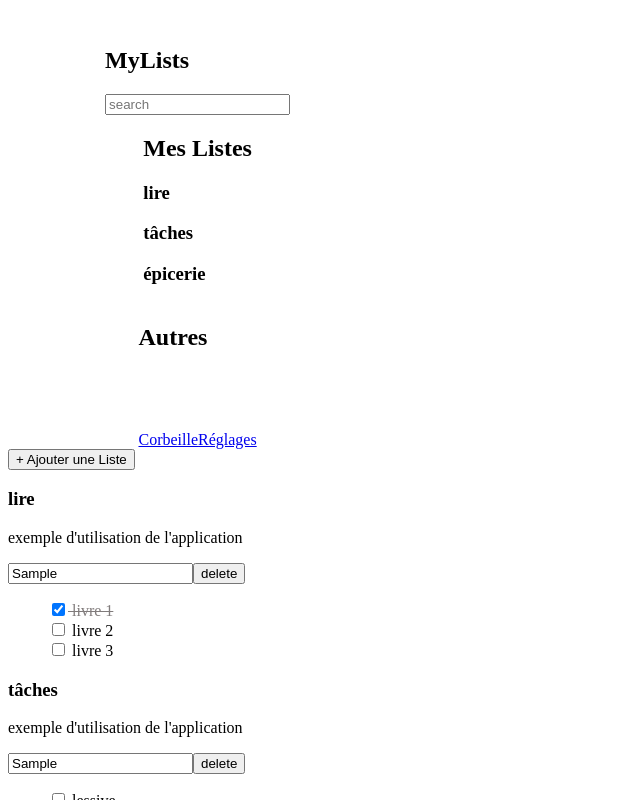
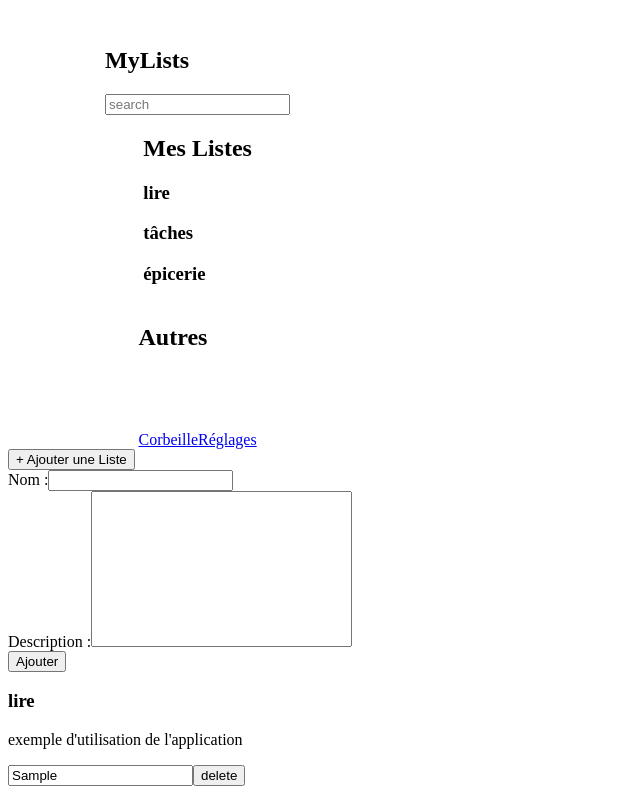
Before and after one commit to WilliamCaouette/tp2_caouettew_devweb, a Vue app: page /#/ in a window 1280 px wide. Both pictures are taken after typing "Sample", "Sample", "Sample" into the empty fields and a click on the button "+ Ajouter une Liste". Shown: the top 800 px of the page, without its empty margins (0-640 px from the left). Built offline with nearby package versions, Linux system fonts and the light colour scheme.

Commit message:
logique de programation completed

```diff
--- a/src/components/LeftNavBar.vue
+++ b/src/components/LeftNavBar.vue
@@ -6,7 +6,7 @@
         </section>
         <section class="middle">
             <h2>Mes Listes</h2>
-            <h3 class="list-name" @click="changeListShow(list)" v-for="list in lists" :key="list.id">{{list.name}}</h3>
+            <h3 class="list-name" @click="changeListShow(list)" v-for="list in nonDeletedLists" :key="list.id" >{{list.name}}</h3>
         </section>
         <section>
             <h2>Autres</h2>
@@ -25,6 +25,13 @@ export default {
      changeListShow(list){
          return;
      }
+ },
+ computed:{
+      nonDeletedLists(){
+      return this.lists.filter((list)=>{
+        return list.deletionDate == null;
+      });
+    }
  }
 
 }
--- a/src/views/Home.vue
+++ b/src/views/Home.vue
@@ -2,8 +2,18 @@
   <div class="home">
     <left-nav-bar :lists="lists"></left-nav-bar>
     <div class="list-lists">
-      <button> + Ajouter une Liste</button>
-
+      <button  @click="toggleForm"> + Ajouter une Liste</button>
+      <div :class="isFormShow ? 'show' :  'hidden'">
+        <div>
+          <label for="Name">Nom :</label>
+          <input type="text" name="nom" id="name">
+        </div>
+        <div >
+          <label for="description">Description :</label>
+          <textarea style="resize:none" maxlength="35" name="description" id="description" cols="30" rows="10"></textarea>
+        </div>
+        <button @click="addList">Ajouter</button>
+      </div>
       <div v-for="list in nonDeletedLists" :key="list.id" class="list">
         <h3>{{list.name}}</h3>
         <p>{{list.description}}</p>
@@ -34,6 +44,9 @@
   .complete{
     text-decoration: line-through;
     color: rgb(128, 123, 123);
+  }
+  .hidden{
+    display: none;
   }
 </style>
 <script>
@@ -72,6 +85,26 @@ export default {
       );
       e.target.value = "";
       this.saveDatasInLocalStorage();
+    },
+    toggleForm(){
+      this.isFormShow = !this.isFormShow;
+      document.querySelector("#name").value = "";
+      document.querySelector("#description").value = "";
+
+    },
+    addList(){
+      this.lists.push(
+        {
+          id: this.lists.length,
+          name : document.querySelector("#name").value,
+          description : document.querySelector("#description").value,
+          deletionDate : null,
+          elements : []
+        }
+      )
+      this.saveDatasInLocalStorage();
+      this.toggleForm();
+
     }
   },
   computed:{
@@ -88,6 +121,7 @@ export default {
   data(){
     return {
       filter : null,
+      isFormShow : false,
       lists : [
         {
           id:0,
```
